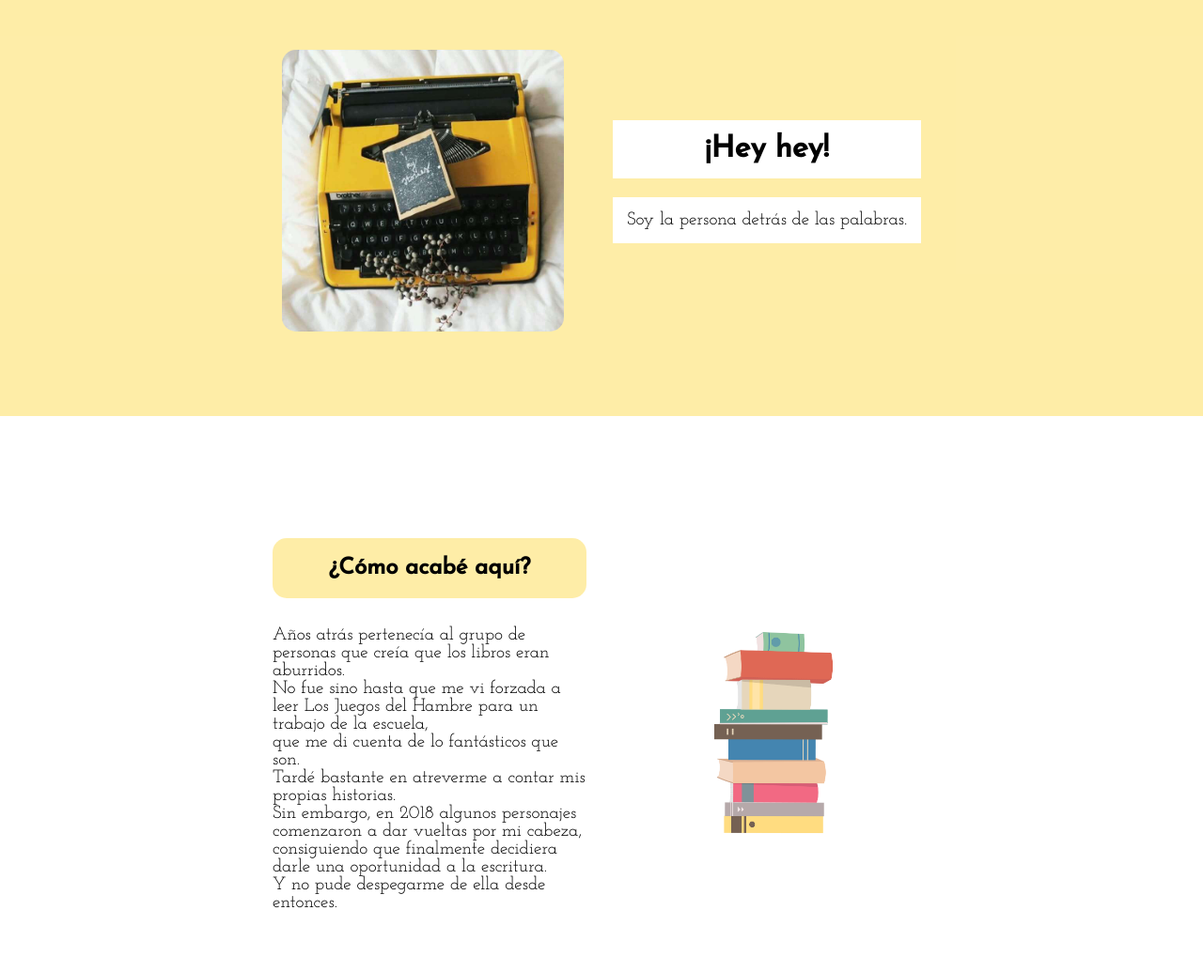
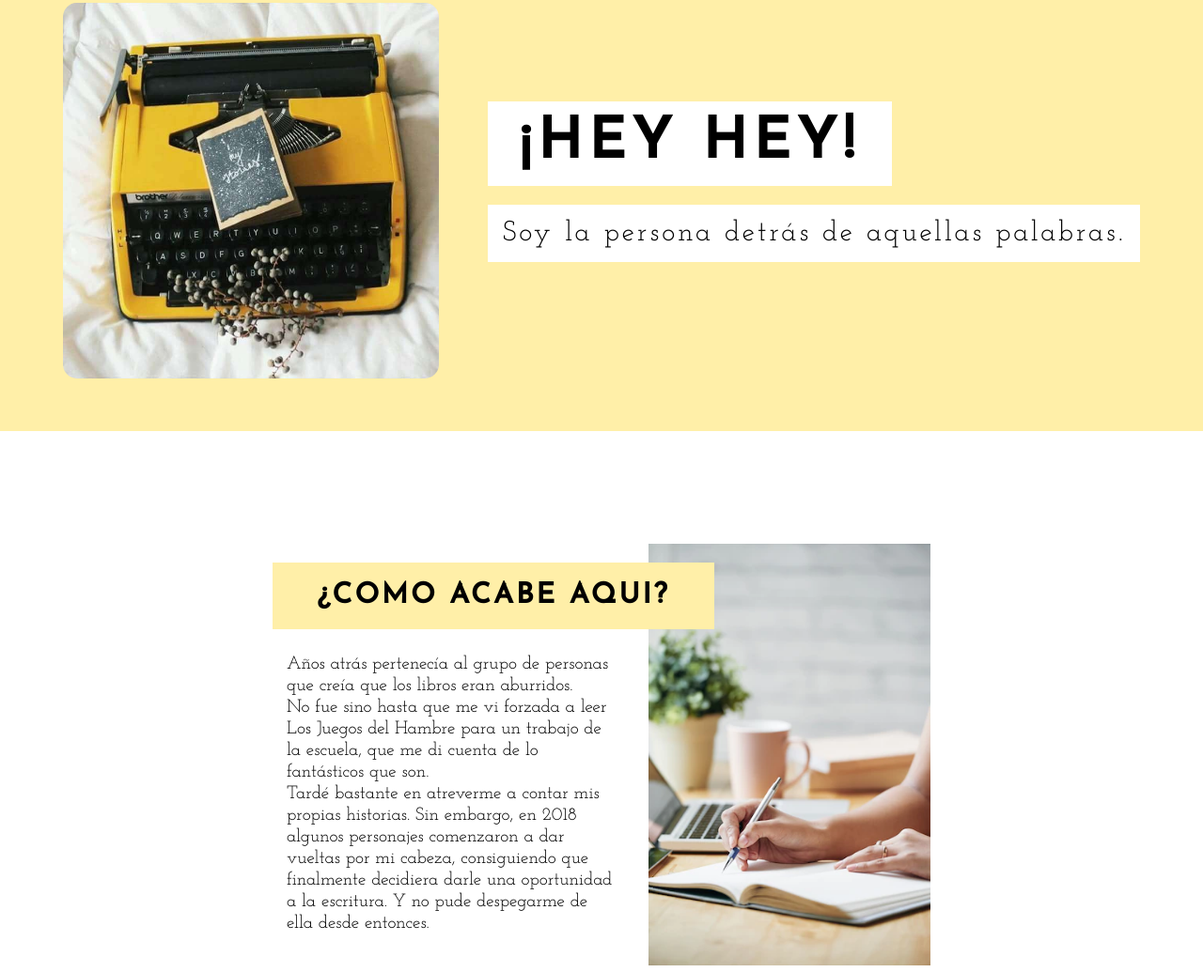
Before and after one commit to StefaniaSG/proyecto-final-coderHouse, a website: page pages/sobre-mi.html in a window 1280 px wide. Shown: the part 217-1252 px from the top of the page at 94% size. Drawn offline with Linux system fonts and the light colour scheme.

Commit message:
Edito pagina sobre mi

```diff
--- a/pages/sobre-mi.html
+++ b/pages/sobre-mi.html
@@ -62,31 +62,31 @@
           alt="maquina de escribir"
         />
         <div class="titulo-sobre-mi">
-          <h1>¡Hey hey!</h1>
-          <p>Soy la persona detrás de las palabras.</p>
+          <h1 class="interletrado-2">¡Hey hey!</h1>
+          <p>Soy la persona detrás de aquellas palabras.</p>
         </div>
       </div>
 
       <div class="contenedor-sobre-mi">
         <div>
-          <h2>¿Cómo acabé aquí?</h2>
+          <h2>¿Como acabe aqui?</h2>
           <p>
             Años atrás pertenecía al grupo de personas que creía que los libros
             eran aburridos. <br />
             No fue sino hasta que me vi forzada a leer Los Juegos del Hambre
-            para un trabajo de la escuela, <br />
-            que me di cuenta de lo fantásticos que son. <br />
-            Tardé bastante en atreverme a contar mis propias historias. <br />
-            Sin embargo, en 2018 algunos personajes comenzaron a dar vueltas por
-            mi cabeza, consiguiendo que finalmente decidiera darle una
-            oportunidad a la escritura. <br />
-            Y no pude despegarme de ella desde entonces.
+            para un trabajo de la escuela, que me di cuenta de lo fantásticos
+            que son.
+            <br />
+            Tardé bastante en atreverme a contar mis propias historias. Sin
+            embargo, en 2018 algunos personajes comenzaron a dar vueltas por mi
+            cabeza, consiguiendo que finalmente decidiera darle una oportunidad
+            a la escritura. Y no pude despegarme de ella desde entonces.
           </p>
         </div>
         <div class="caja-foto-sobre-mi ocultar">
           <img
-            src="../imagenes/pila-de-libros.jpg"
-            alt="Imagen de pila de libros"
+            src="../imagenes/mujer-escribiendo.jpg"
+            alt="Imagen de manos escribiendo"
           />
         </div>
       </div>
--- a/scss/layout/_main-sobre-mi.scss
+++ b/scss/layout/_main-sobre-mi.scss
@@ -1,7 +1,7 @@
 .bloque-naranja {
   background-color: $color-terciario;
   margin: 90px auto 30px auto;
-  padding-top: 1rem;
+  padding-block: 1rem;
   @include flex(column, center, center);
   gap: 2rem;
 }
@@ -19,13 +19,18 @@
   h1 {
     background-color: $color-blanco;
     margin-bottom: 20px;
+    width: auto;
+    max-width: 400px;
     padding: 15px;
+    letter-spacing: 7px;
+    text-transform: uppercase;
   }
 
   p {
     background-color: $color-blanco;
     margin-bottom: 20px;
     padding: 15px;
+    letter-spacing: 3px;
   }
 }
 
@@ -38,20 +43,30 @@
 }
 
 .contenedor-sobre-mi {
-  display: grid;
-  justify-items: center;
+  display: flex;
+  justify-content: center;
   align-items: center;
-  place-content: center;
   max-width: 700px;
-  margin: 100px auto;
+  margin: 70px auto;
   column-gap: 2em;
-  width: 80%;
+  width: 90%;
+  position: relative;
+
+  div img {
+    border-radius: 0;
+  }
 
   div h2 {
     text-align: center;
     background-color: $color-terciario;
-    padding: 20px;
-    border-radius: 15px;
+    padding: 20px 0;
     margin: 30px auto;
+    letter-spacing: 3px;
+    width: 100%;
+    max-width: 470px;
+  }
+
+  div p {
+    line-height: 1.2;
   }
 }
--- a/scss/utilities/_media-query.scss
+++ b/scss/utilities/_media-query.scss
@@ -67,12 +67,6 @@
 }
 
 @media (min-width: 768px) {
-  .contenedor-sobre-mi {
-    grid-template-columns: repeat(2, 1fr);
-  }
-}
-
-@media (min-width: 768px) {
   .bloque-naranja {
     flex-direction: row;
     margin-top: 100px;
@@ -80,12 +74,34 @@
   }
 
   .imagen-sobre-mi {
-    height: 300px;
-    width: 300px;
+    height: 400px;
+    width: 400px;
   }
 
   .titulo-sobre-mi {
     margin-left: 20px;
+
+    h1 {
+      font-size: 60px;
+    }
+
+    p {
+      font-size: 30px;
+    }
+  }
+
+  .contenedor-sobre-mi {
+    div h2 {
+      position: absolute;
+      font-size: 30px;
+      top: 40px;
+      text-transform: uppercase;
+    }
+
+    div p {
+      margin-top: 130px;
+      padding-left: 15px;
+    }
   }
 }
 
--- a/scss/utilities/_variables.scss
+++ b/scss/utilities/_variables.scss
@@ -4,7 +4,7 @@ $color-blanco: #ffffff;
 $color-negro: #000;
 $color-primario: #f2f2f4;
 $color-secundario: #ffe673;
-$color-terciario: #fdd5356e;
+$color-terciario: #ffefa8;
 $color-cuaternario: #76b6cd;
 $color-contraste: #ffc041;
 
```
Also changed, not shown: css/style.css, imagenes/carta-kqft.png (deleted), imagenes/carta-lafl.png (deleted), imagenes/mujer-escribiendo.jpg (added), imagenes/pila-de-libros.jpg (deleted).
